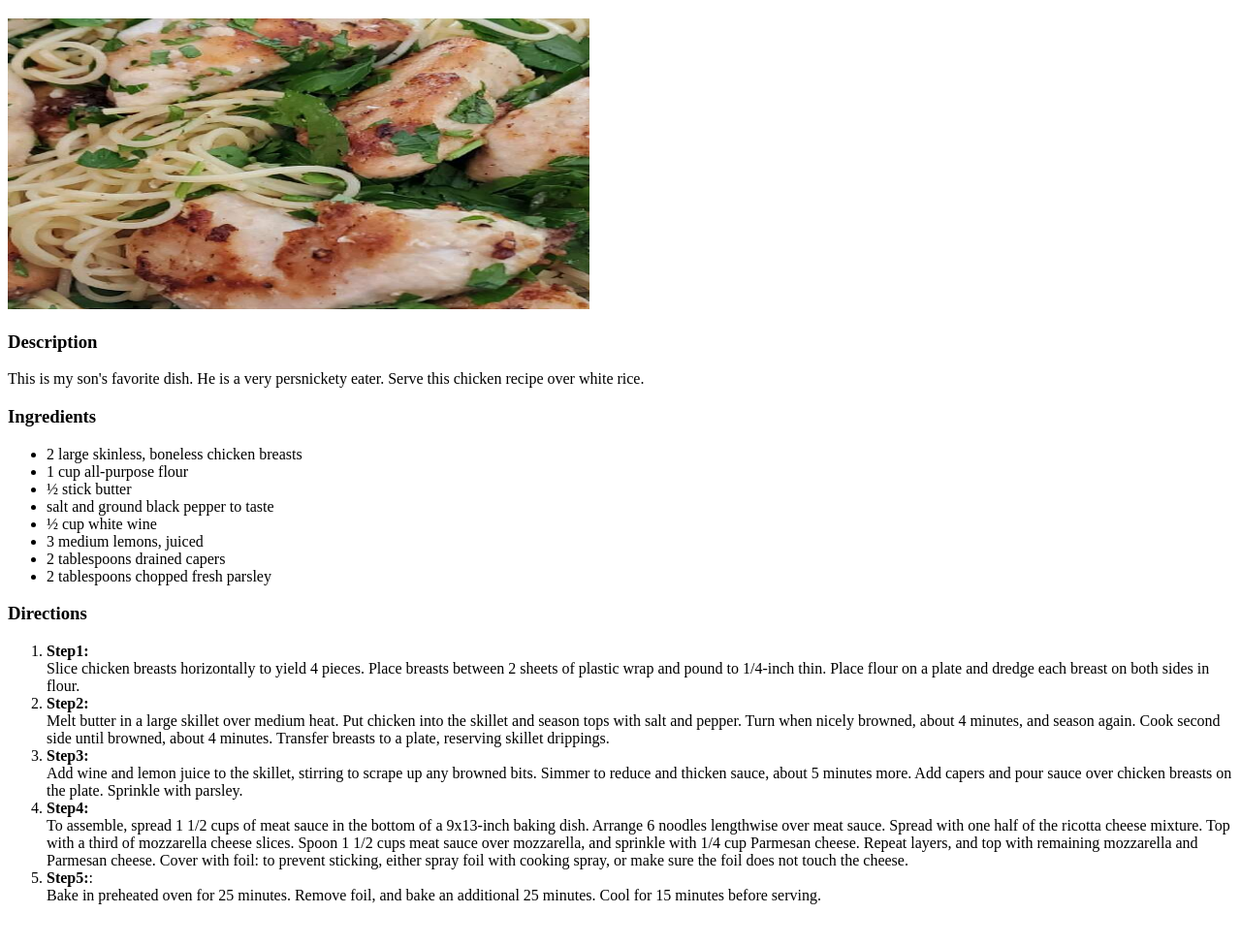
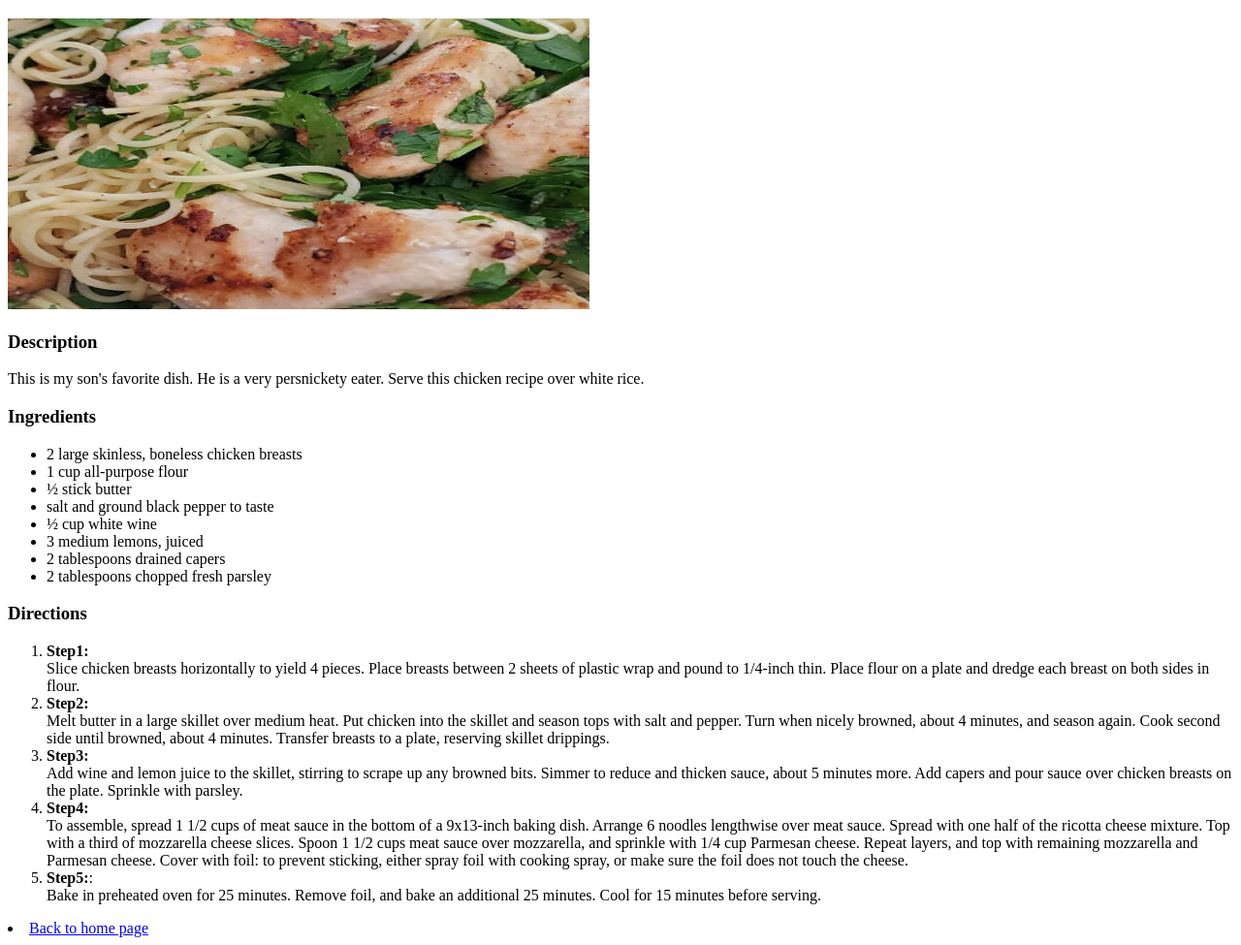
Before and after one commit to doe022022/odin-recipes, a plain HTML site: page recipes/Easy_Chicken_Piccata.html in a window 1280 px wide. Shown: the part 61-1036 px from the top of the page at 97% size. Before the commit the page ends 1010 px from the top, so only its background shows below. Drawn offline with Linux system fonts and the light colour scheme.

Commit message:
Edit pages

```diff
--- a/recipes/Easy_Chicken_Piccata.html
+++ b/recipes/Easy_Chicken_Piccata.html
@@ -48,5 +48,9 @@
          </li>
           <li><strong>Step5:</strong>: <br>Bake in preheated oven for 25 minutes. Remove foil, and bake an additional 25 minutes. Cool for 15 minutes before serving.</li>
   </div>
+  <div>
+    <li> <a href="../../odin-recipes/index.html">Back to home page</a></li>
+    </div>
+  </body>
   </body>
 </html>
```
Also changed, not shown: recipes/Lasagna.html (+4 -0 lines), recipes/Milk_Cake.html (+3 -0 lines).
